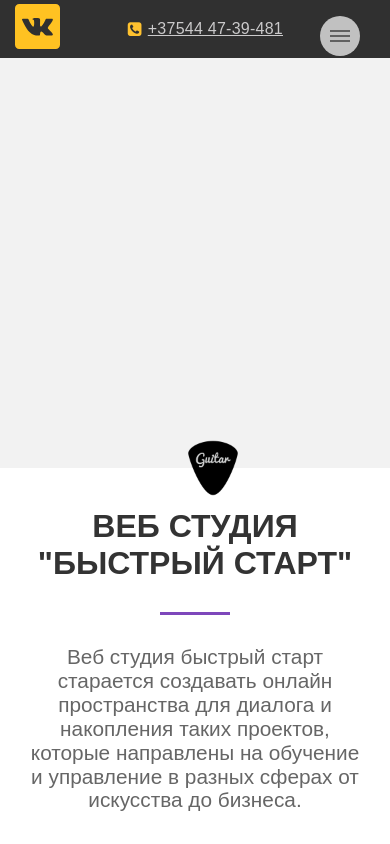
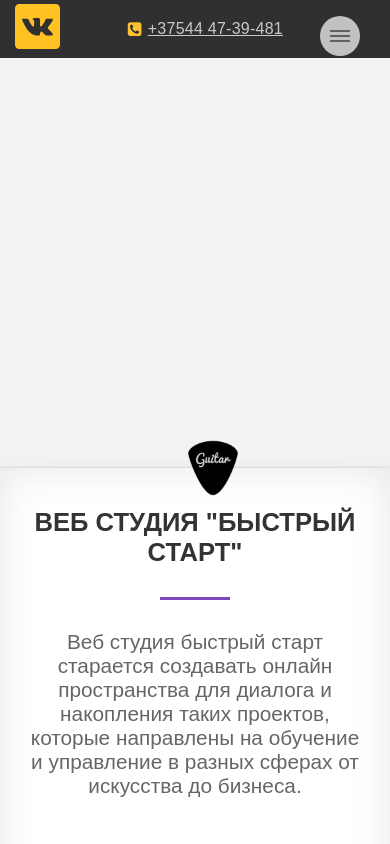
Before and after one commit to andreychernetsky/siteProgrammer, a website: page app/index.html in a window 390 px wide. Shown: the top 844 px of the page. Drawn offline with nearby package versions, Linux system fonts and the light colour scheme; files whose address does not match are found by name.

Commit message:
git mobyleCode

```diff
--- a/app/scss/_media.scss
+++ b/app/scss/_media.scss
@@ -12,7 +12,7 @@
     top: 9%;
     left: 0;
     right: 0;
-    background-color:black;
+    background-color: black;
     &__list {
       display: flex;
       flex-direction: column;
@@ -111,6 +111,14 @@
 @media (max-width: 770px) {
   .section {
     padding: 40px 0;
+    max-width: 100%;
+    &__title {
+      font-size:1.6rem;
+    }
+    &__subtitle {
+
+    }
+
   }
 }
 
```
Also changed, not shown: app/css/style.min.css. Lines whose indentation alone changed are shown as unchanged.
